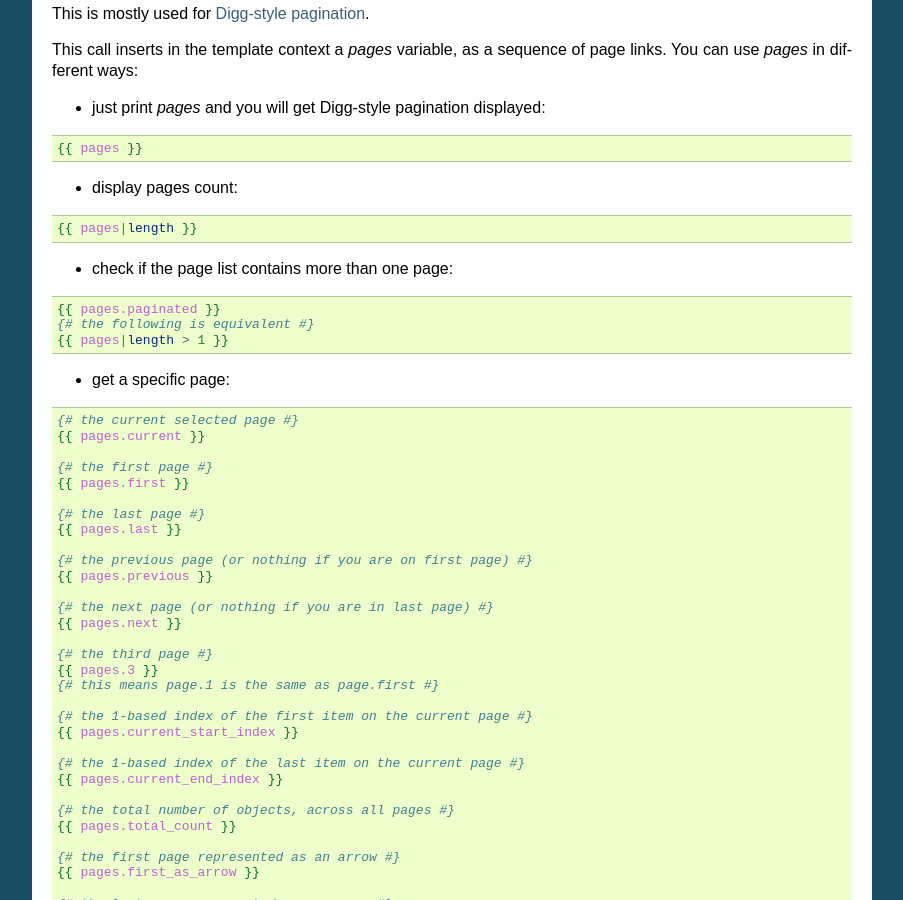
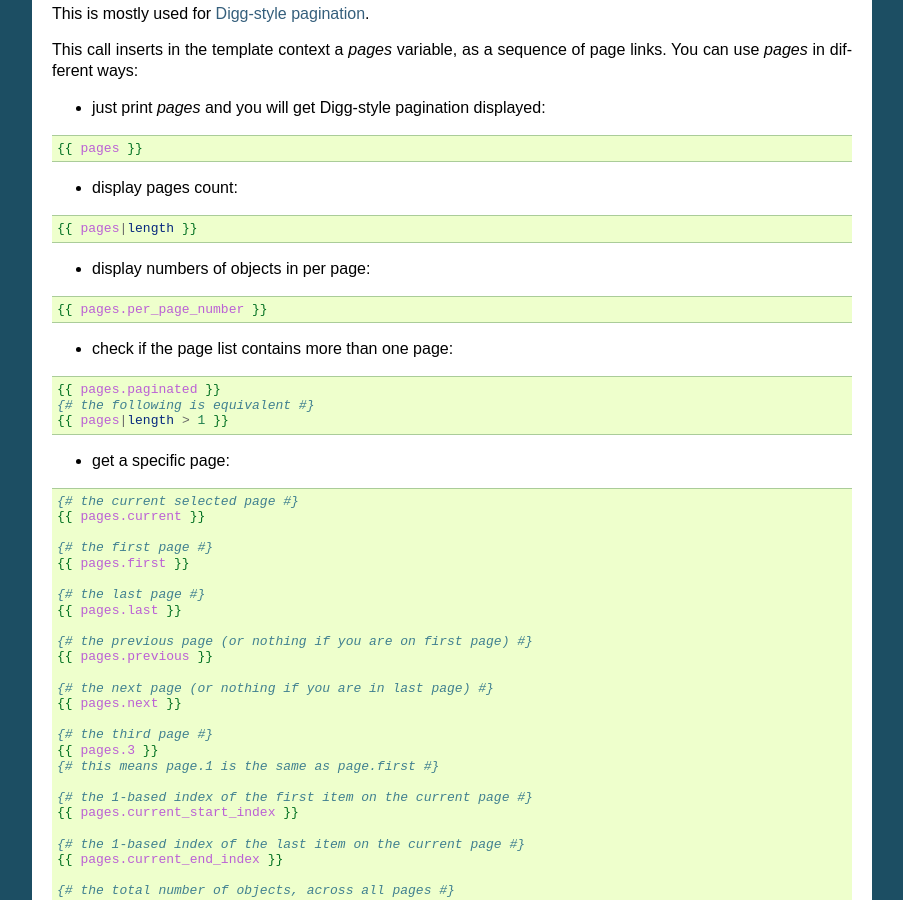
Before and after one commit to shtalinberg/django-el-pagination, a Sphinx documentation site: the page built from doc/templatetags_reference.rst, in a window 1280 px wide and 900 px high, scrolled down 2235 px. Shown: the whole window, without its empty margins (198-1101 px from the left). Built offline with Sphinx 7.4.7, drawn with Linux system fonts in a browser that asks for light colours.

Commit message:
Support get the numbers of objects are normally display in per page

```diff
--- a/doc/templatetags_reference.rst
+++ b/doc/templatetags_reference.rst
@@ -185,6 +185,12 @@ of page links. You can use *pages* in different ways:
 .. code-block:: html+django
 
     {{ pages|length }}
+
+- display numbers of objects in per page:
+
+.. code-block:: html+django
+
+    {{ pages.per_page_number }}
 
 - check if the page list contains more than one page:
 
```
Also changed, not shown: 1 other file.
